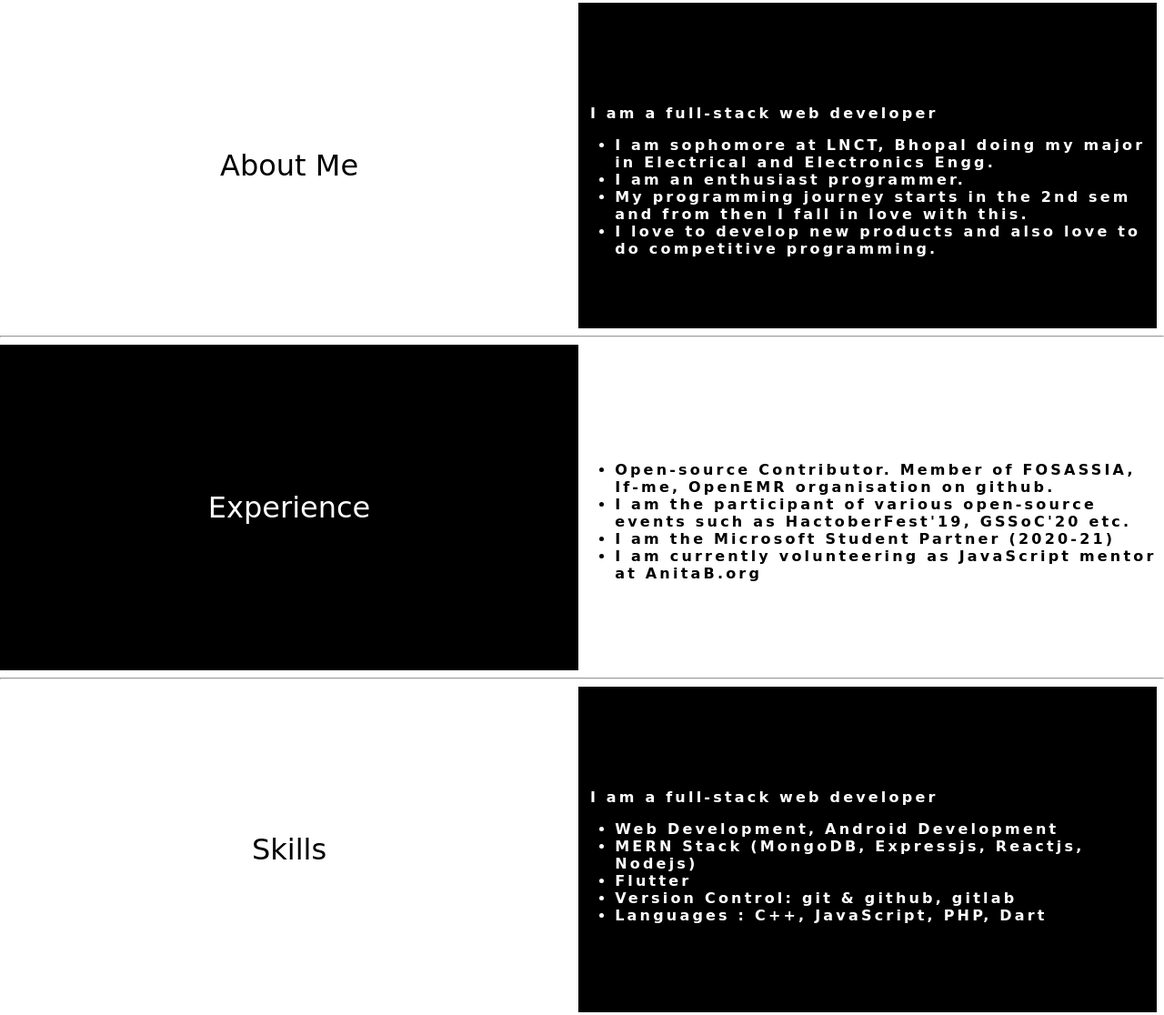
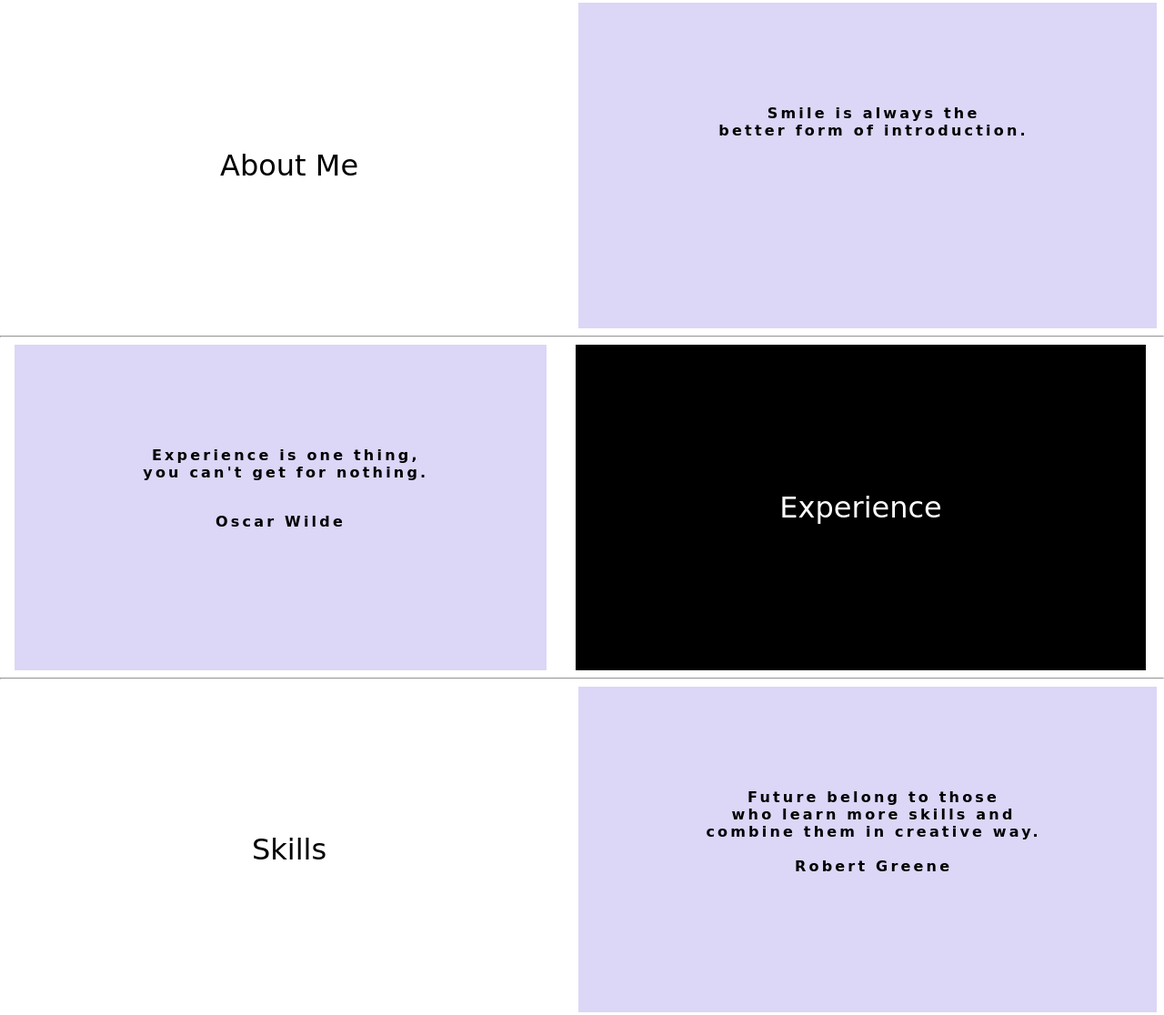
Before and after one commit to adad20/Personal, a plain HTML site: page index.html in a window 1280 px wide. Shown: the part 629-1745 px from the top of the page at 91% size. Drawn offline with nearby package versions, Linux system fonts and the light colour scheme; a web font is replaced by a local one.

Commit message:
secondary files

```diff
--- a/css/style.css
+++ b/css/style.css
@@ -51,7 +51,7 @@ body {
 
 .middle1 div {
 	display: inline-block;
-	width: 49.7%;
+	width: 45.7%;
 	margin: 0 0 0 0;
 }
 
@@ -77,3 +77,40 @@ body {
 	letter-spacing: 0.2em;
 	font-weight: 600;
 }
+
+.flip-container {
+	width: 48.7%;
+	perspective: 1000px;
+}
+
+.flip {
+	width: 100% !important;
+	height: 100%;
+	position: relative;
+	transition: transform 1s;
+	transform-style: preserve-3d;
+}
+
+.flip-container:hover .flip {
+	transform: rotateY(180deg);
+}
+
+.front, .back {
+	position: absolute;
+	backface-visibility: hidden;
+	width: 100% !important;
+	height: 100%;
+	display: flex;
+	justify-content: center;
+	align-items: center;
+	text-align: center;
+}
+
+.front {
+	background-color: #dcd6f7;
+	color: #000;
+}
+
+.back {
+	transform: rotateY(180deg);
+}
--- a/index.html
+++ b/index.html
@@ -17,41 +17,47 @@
 	<hr>
 	<div class="middle">
 		<div style="padding-top: 4em; padding-bottom: 4em; text-align: center; font-family: 'Annie Use Your Telescope', cursive; font-size: 2em;"><p>About Me</p></div>
-		<div style="background-color: #000;" class="intro">
-			<p style="padding-left: 2%; padding-top: 6em;">I am a full-stack web developer</p>
-			<ul>
+		<div style="background-color: #000;" class="intro flip-container">
+			<div class="flip">
+				<div class="front"><p style="padding-left: 2%; padding-top: 6em;">Smile is always the <br/>better form of introduction.</p></div>
+				<div class="back"><ul>
 					<li>I am sophomore at LNCT, Bhopal doing my major in Electrical and Electronics Engg.</li>
 					<li>I am an enthusiast programmer.</li>
 					<li>My programming journey starts in the 2nd sem and from then I fall in love with this.</li>
 					<li>I love to develop new products and also love to do competitive programming.</li>
-			</ul>
+			</ul></div>
+			</div>
 		</div>
 	</div>
 	<hr>
 	<div class="middle1">
-		<div style="background-color: #000; height: 100%; text-align: center; font-family: 'Annie Use Your Telescope', cursive; font-size: 2em;"  class="intro1"><p>Experience</p></div>
-		<div class="intro">
-			<p style="padding-left: 2%; padding-top: 6em;"></p>
-			<ul>
+		<div class="intro flip-container" style="margin-left: 1em;">
+			<div class="flip">
+				<div class="front"><p style="padding-left: 2%; padding-top: 6em;">Experience is one thing,<br/>you can't get for nothing.</p><br/>Oscar Wilde</p></div>
+				<div class="back"><ul>
 				<li>Open-source Contributor. Member of <b>FOSASSIA, If-me, OpenEMR</b> organisation on github.</li>
 				<li>I am the participant of various open-source events such as <b>HactoberFest'19, GSSoC'20 etc.</b></li>
 				<li>I am the <b>Microsoft Student Partner (2020-21)</b></li>
 				<li>I am currently volunteering as <b>JavaScript mentor</b> at <b>AnitaB.org</b></li>
-			</ul>
+			</ul></div>
 			</div>
+		</div>
+		<div style="background-color: #000;width: 49%; height: 100%; text-align: center; font-family: 'Annie Use Your Telescope', cursive; font-size: 2em; margin-left: 1em;"  class="intro1"><p>Experience</p></div>
 	</div>
 	<hr>
 	<div class="middle">
 		<div style="padding-top: 4em; padding-bottom: 4em; text-align: center; font-family: 'Annie Use Your Telescope', cursive; font-size: 2em;"><p>Skills</p></div>
-		<div style="background-color: #000;" class="intro">
-			<p style="padding-left: 2%; padding-top: 6em;">I am a full-stack web developer</p>
-			<ul>
+		<div style="background-color: #000;" class="intro flip-container">
+			<div class="flip">
+				<div class="front"><p style="padding-left: 2%; padding-top: 6em;">Future belong to those<br/>who learn more skills and<br/>combine them in creative way.<br/><br>Robert Greene</p></div>
+				<div class="back"><ul>
 					<li>Web Development, Android Development</li>
 					<li>MERN Stack (MongoDB, Expressjs, Reactjs, Nodejs)</li>
 					<li>Flutter</li>
 					<li>Version Control: git & github, gitlab </li>
 					<li>Languages : C++, JavaScript, PHP, Dart</li>
-			</ul>
+				</ul></div>
+			</div>
 		</div>
 	</div>
 	<hr>
@@ -60,9 +66,9 @@
 		<p style="font-family: 'Dancing Script', cursive; font-size: 1.5em;">Feel free to contact</p>
 		<br>
 		<br>
-		<a href=""><i class="fab fa-2x fa-google-plus" ></i></a>
-		<a href=""><i class="fab fa-2x fa-github" style="padding-left: 1em;"></i></a>
-		<a href=""><i class="fab fa-2x fa-linkedin" style="padding-left: 1em;"></i></a>
+		<a href="mailto:aditya001tomar@gmail.com"><i class="fab fa-2x fa-google-plus" ></i></a>
+		<a href="https://www.github.com/adad20"><i class="fab fa-2x fa-github" style="padding-left: 1em;"></i></a>
+		<a href="https://www.linkedin.com/in/adad20"><i class="fab fa-2x fa-linkedin" style="padding-left: 1em;"></i></a>
 		<br>
 		<br>
 		<p style="font-family: 'Dancing Script', cursive; font-size: 2em;"> &lt;\&gt; with ❤</p>
```
Lines whose indentation alone changed are shown as unchanged.
